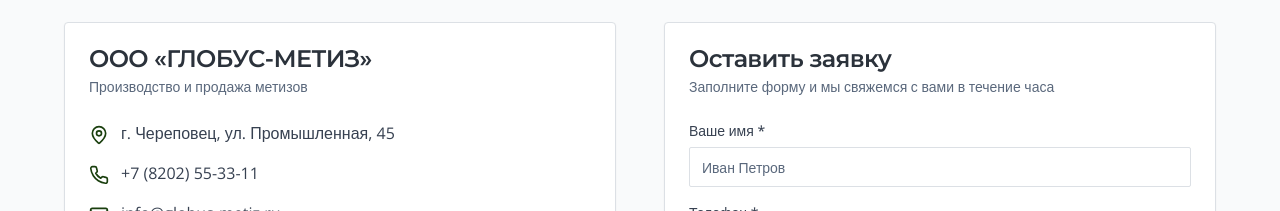
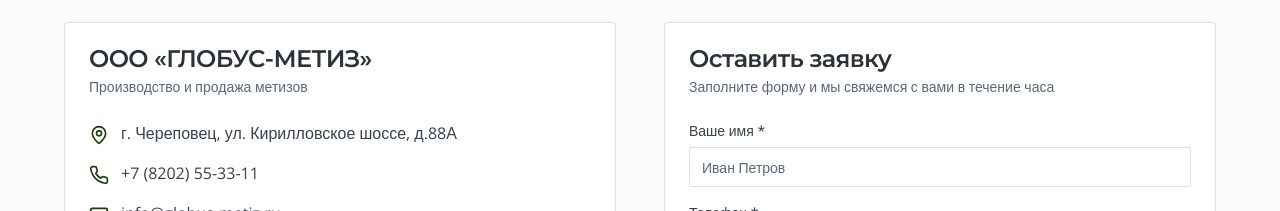
Before and after one commit to pr-poehali-dev/nail-sales-direct, a React (Vite) app: page / in a window 1280 px wide. Shown: the part 7840-8051 px from the top of the page. Built offline with nearby package versions, Linux system fonts and the light colour scheme.

Commit message:
fix: обновлена адрес производства

```diff
--- a/src/pages/Index.tsx
+++ b/src/pages/Index.tsx
@@ -529,7 +529,7 @@ const Index = () => {
                 </CardHeader>
                 <CardContent className="space-y-4">
                   {[
-                    { icon: "MapPin", label: "г. Череповец, ул. Промышленная, 45" },
+                    { icon: "MapPin", label: "г. Череповец, ул. Кирилловское шоссе, д.88А" },
                     { icon: "Phone", label: "+7 (8202) 55-33-11" },
                     { icon: "Mail", label: "info@globus-metiz.ru" },
                     { icon: "Clock", label: "Пн-Пт: 8:00-17:00, Сб: 9:00-14:00" },
```
